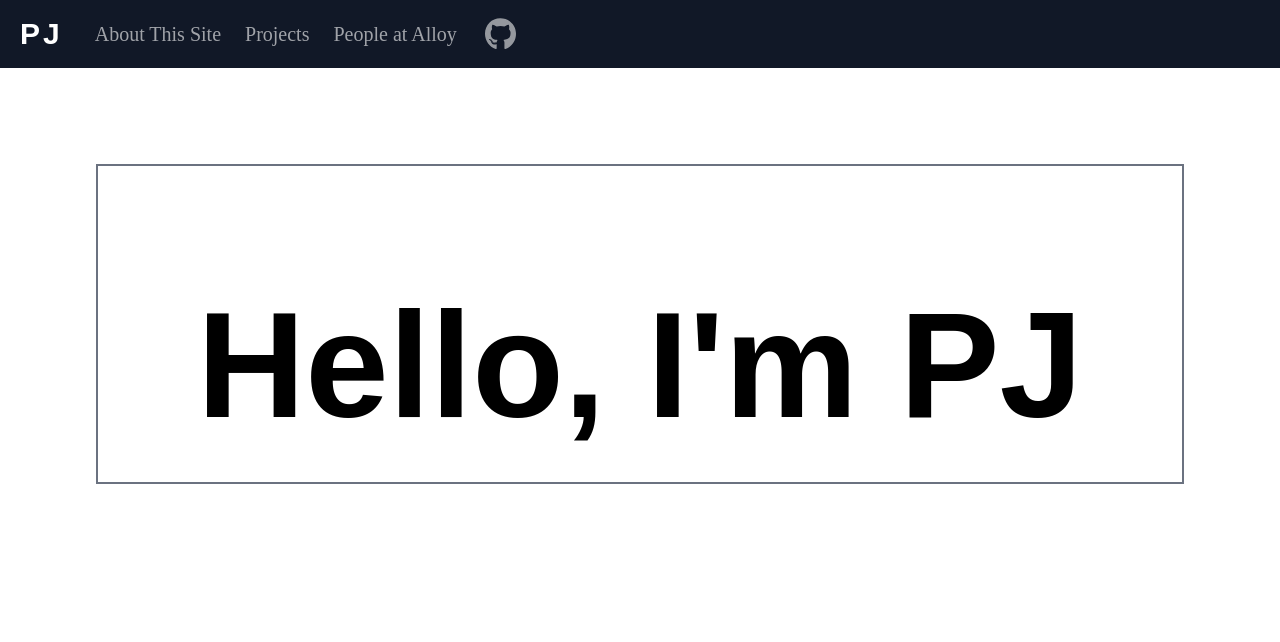
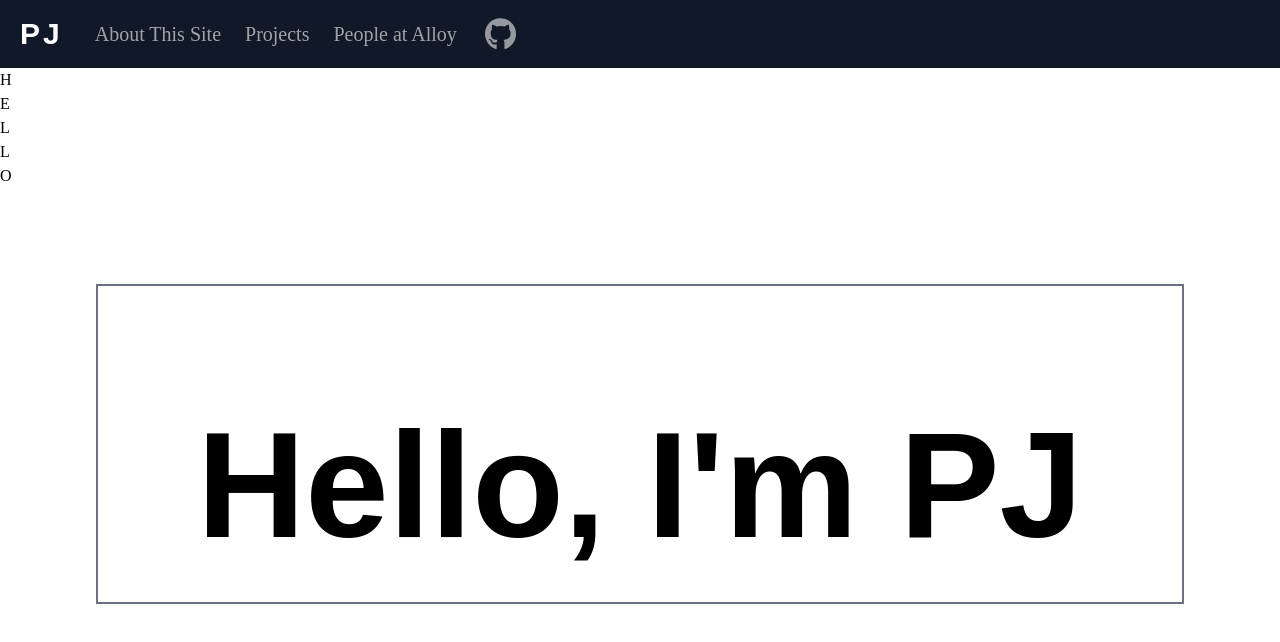
Before and after one commit to PJ-J/portfolio-sanity, a React (Create React App) app: page / in a window 1280 px wide. Shown: the top 642 px of the page. Built offline with nearby package versions, Linux system fonts and the light colour scheme.

Commit message:
got a very simple letter animation working

```diff
--- a/src/components/Home.js
+++ b/src/components/Home.js
@@ -28,9 +28,36 @@ const titleVariant = {
   },
 };
 
+const letterHolder = {
+  hidden: { opacity: 0 },
+  visible: {
+    opacity: 1,
+    transition: {
+      duration: 2,
+      staggerChildren: 0.5,
+    },
+  },
+}
+
+const letter = {
+  hidden: { opacity: 0 },
+  visible: { opacity: 1 },
+}
+
 const Home = () => {
   return (
     <main>
+    <motion.div
+    variants={letterHolder}
+    initial="hidden"
+    animate="visible"
+    >
+      <motion.p variants={letter}>H</motion.p>
+      <motion.p variants={letter}>E</motion.p>
+      <motion.p variants={letter}>L</motion.p>
+      <motion.p variants={letter}>L</motion.p>
+      <motion.p variants={letter}>O</motion.p>
+    </motion.div>
       <motion.div
         className="border-solid border-2 border-gray-500 mt-24 mx-24"
         variants={containerVariant}
@@ -44,13 +71,14 @@ const Home = () => {
           variants={titleVariant}
         >
           <motion.h1
-          className="text-6xl font-bold cursive leading-none lg:leading-snug home-name"
-          whileHover={{ scale: 1.05 }}
+            className="text-6xl font-bold cursive leading-none lg:leading-snug home-name"
+            whileHover={{ scale: 1.05 }}
           >
             Hello, I'm PJ
           </motion.h1>
         </motion.section>
       </motion.div>
+
     </main>
   );
 };
```
